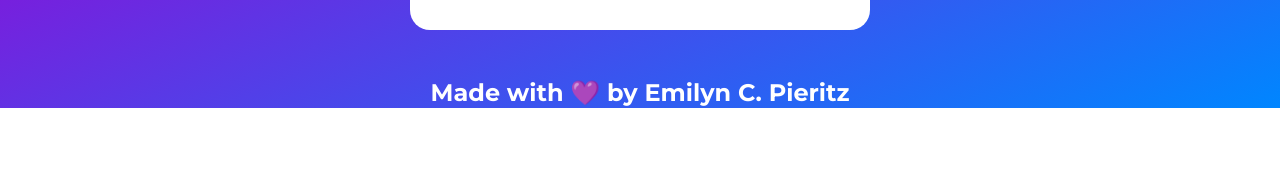
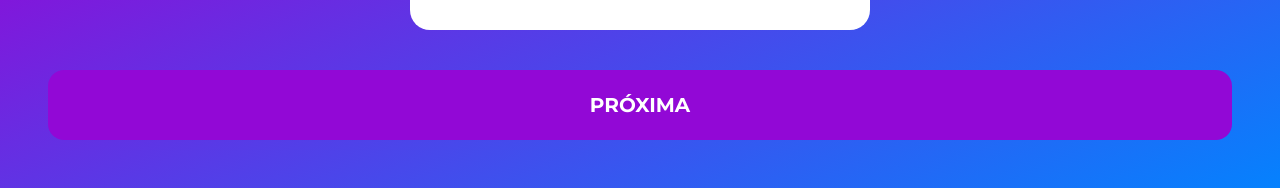
Before and after one commit to ecpieritz/next-quiz, a Next.js app: page / in a window 1280 px wide. Shown: the part 684-872 px from the top of the page. Before the commit the page ends 800 px from the top, so only its background shows below. Built offline with nearby package versions, Linux system fonts and the light colour scheme.

Commit message:
feat: add Button

```diff
--- /dev/null
+++ b/components/Button.tsx
@@ -0,0 +1,28 @@
+import Link from 'next/link'
+import styles from '../styles/Button.module.css'
+
+interface ButtonProps {
+  text: string
+  href?: string
+  onClick?: (e: any) => void
+
+}
+
+
+export default function Button(props: ButtonProps) {
+  function btnRender() {
+    return (
+      <button className={styles.button}
+        onClick={props.onClick}
+      >
+        {props.text}
+      </button>
+    )
+  }
+
+  return props.href ? (
+    <Link href={props.href}>
+      {btnRender()}
+    </Link>
+  ) : btnRender()
+}
--- a/src/pages/index.tsx
+++ b/src/pages/index.tsx
@@ -2,6 +2,7 @@ import Question from "../../components/Question";
 import QuestionModel from "../../model/question";
 import AnswerModel from "../../model/answer";
 import Header from "../../components/Header";
+import Button from "../../components/Button";
 import Head from "next/head";
 import { useState } from "react";
 import Footer from "../../components/Footer";
@@ -21,7 +22,7 @@ export default function Home() {
   }
 
   function timeOut() {
-    if(question.notAnswered){
+    if (question.notAnswered) {
       setQuestion(question.answerWith(-1))
     }
   }
@@ -46,6 +47,7 @@ export default function Home() {
           onResponse={onResponse}
           timeOut={timeOut}
         />
+        <Button text="Próxima" />
       </main>
       <Footer />
     </>
--- /dev/null
+++ b/styles/Button.module.css
@@ -0,0 +1,15 @@
+.button{
+  background-color: var(--purple);
+  font-size: 20px;
+  font-weight: 700;
+  width: 100%;
+  margin-top: 40px;
+  padding: 20px;
+  text-transform: uppercase;
+  border-radius: 16px;
+
+}
+
+.button:hover{
+  background-color: var(--purple-dark);
+}
```
